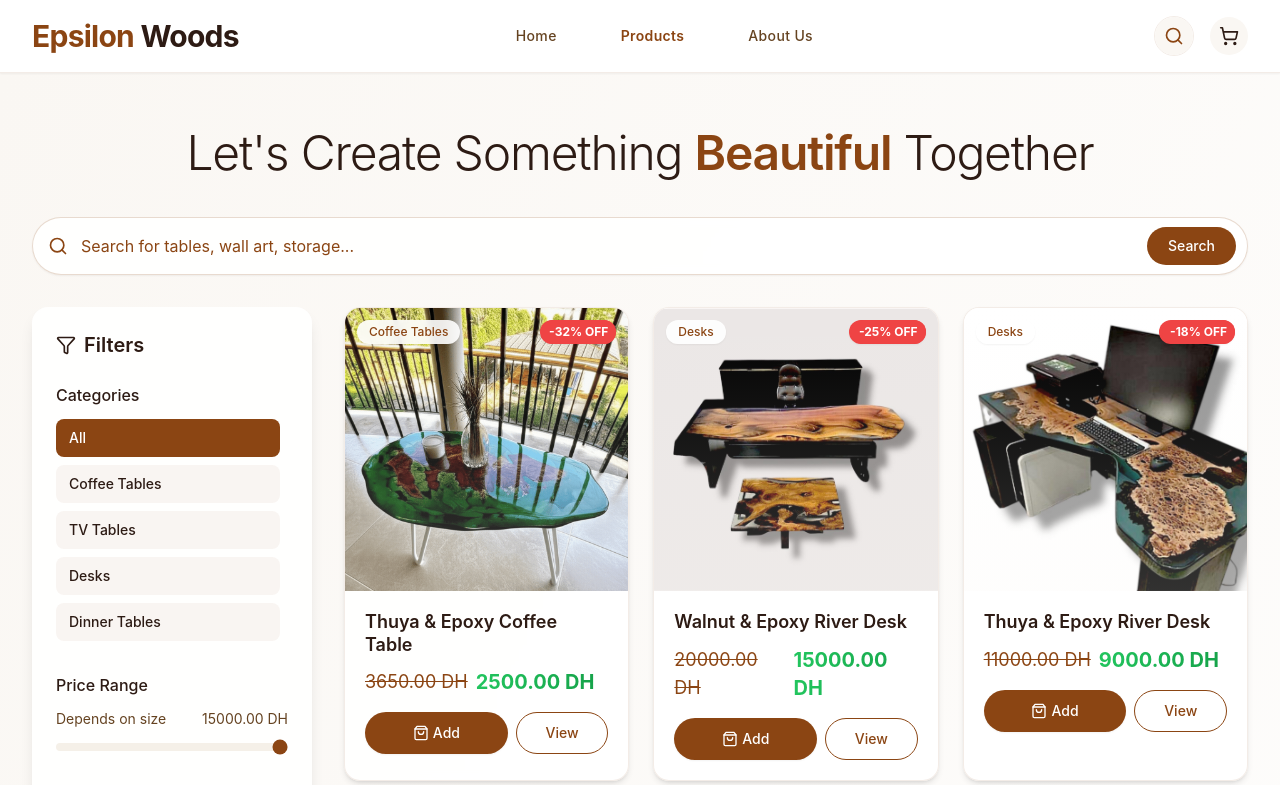
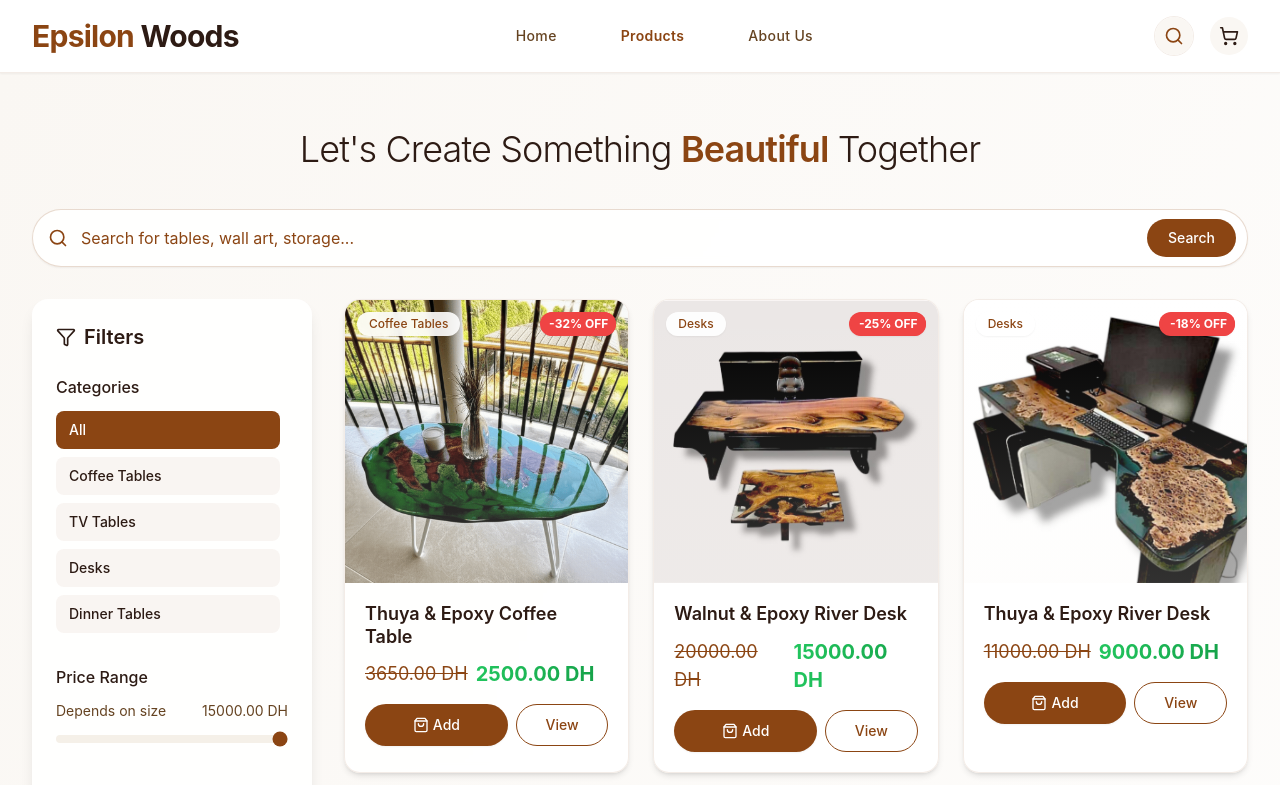
Before and after one commit to MouadHsb/epsilon, a React (Vite) app: page /products in a window 1280 px wide. Shown: the top 785 px of the page. Built offline with nearby package versions, Linux system fonts and the light colour scheme.

Commit message:
new prods

```diff
--- a/src/pages/Products.jsx
+++ b/src/pages/Products.jsx
@@ -439,7 +439,7 @@ const Products = () => {
       <div className="bg-gradient-to-br from-timber-50 to-white min-h-screen py-14">
         <div className="container mx-auto px-4 sm:px-8">
           <div className="text-center mb-10">
-            <h2 className="text-5xl font-light text-timber-700 mb-6 tracking-tight">
+            <h2 className="text-4xl font-light text-timber-700 mb-6 tracking-tight">
               Let's Create Something <span className="text-primary font-semibold">Beautiful</span> Together
             </h2>
 
```
